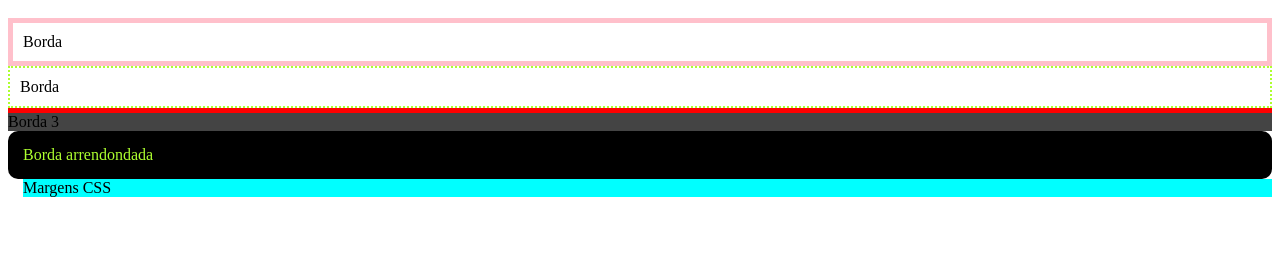
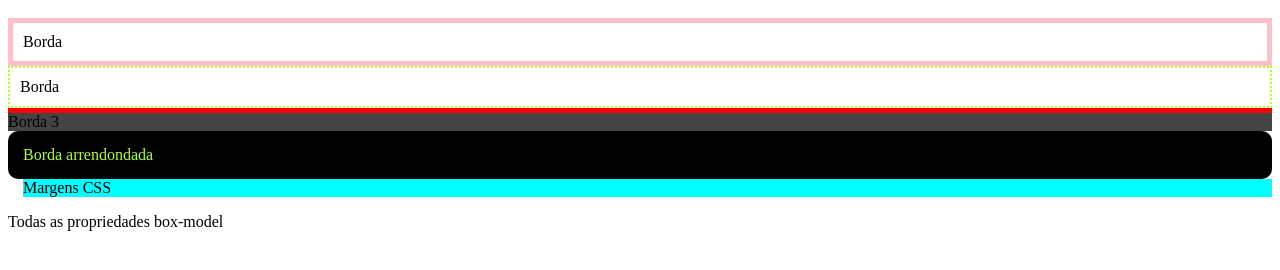
Before and after one commit to slucaslimadev/CSS, a plain HTML site: page padding.html in a window 1280 px wide. Shown: the part 200-470 px from the top of the page. Drawn offline with Linux system fonts and the light colour scheme.

Commit message:
update padding

```diff
--- a/padding.html
+++ b/padding.html
@@ -14,5 +14,8 @@
    <div class="border-3">Borda 3</div>
    <div class="border-radius">Borda arrendondada</div>
    <div class="margin">Margens CSS</div>
+   <div class="box-model">
+    <p>Todas as propriedades box-model</p>
+   </div>
 </body>
 </html>
```
